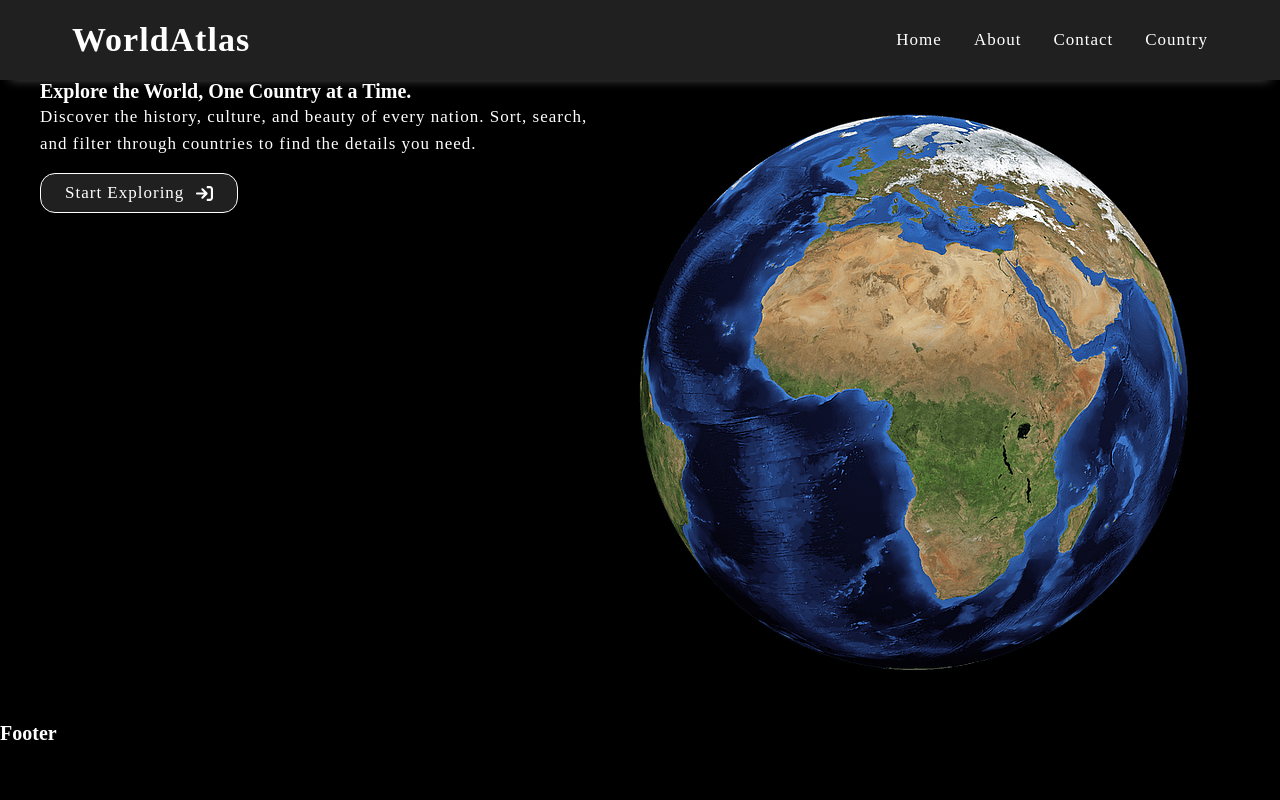
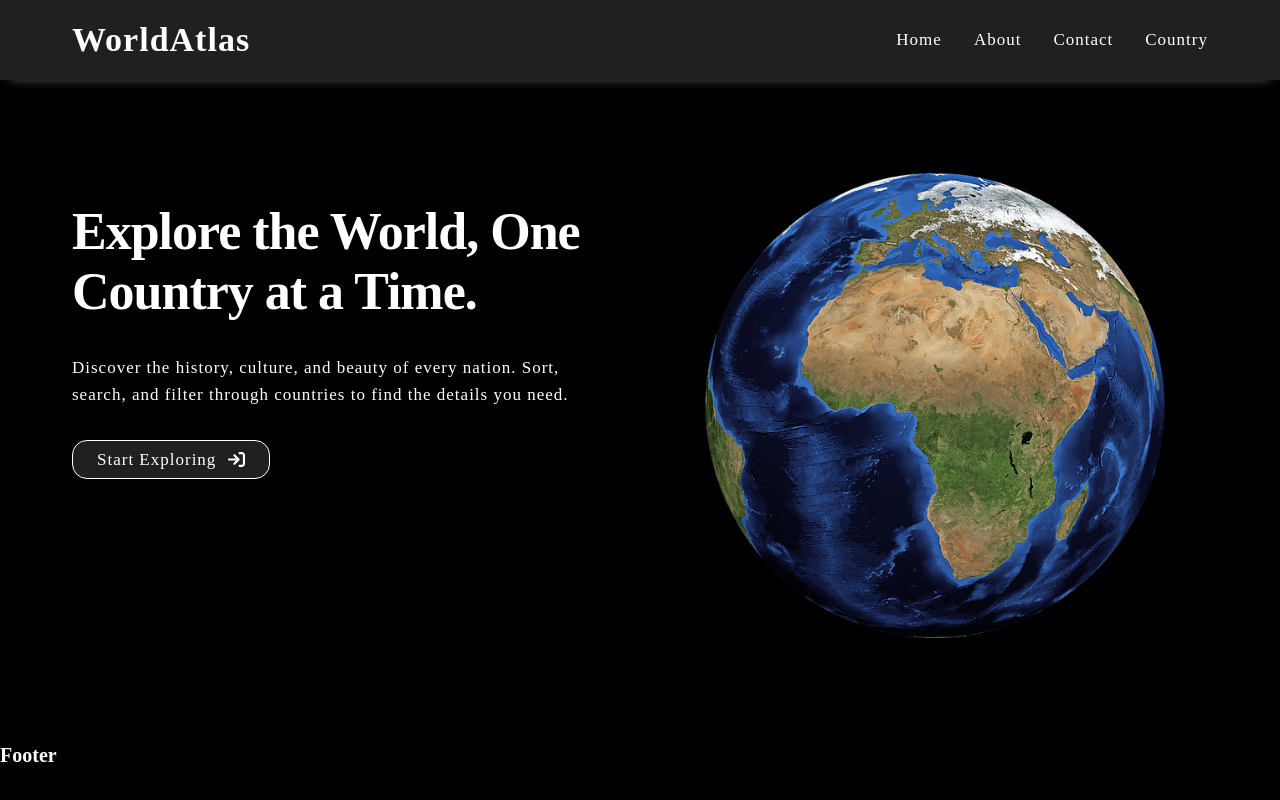
Before and after one commit to Itsarun01/Country-Explorer, a React (Vite) app: page / in a window 1280 px wide. Built offline with nearby package versions, Linux system fonts and the light colour scheme.

Commit message:
Hero Section Done

```diff
--- a/src/App.css
+++ b/src/App.css
@@ -130,5 +130,43 @@ nav ul {
   }
 }
 
+ /* Header End  */
+
 
 /* Hero Section */
+
+.hero-section .container {
+  padding: 3.2rem;
+  margin: 9rem auto;
+  gap: 6.4rem;
+}
+
+.paragraph {
+  margin: 3.2rem 0;
+}
+
+.heading-xl {
+  font-family: inherit;
+  font-size: clamp(5.2rem, 6vw, 4.241rem);
+  font-weight: 700;
+  line-height: 1.15;
+  letter-spacing: -1px;
+}
+
+.hero-image {
+  display: flex;
+  justify-content: center;
+  align-items: center;
+  height: 42rem;
+
+}
+
+
+
+.container .banner-image {
+  width: 100%;
+}
+
+
+
+/* Hero Section End */
```
